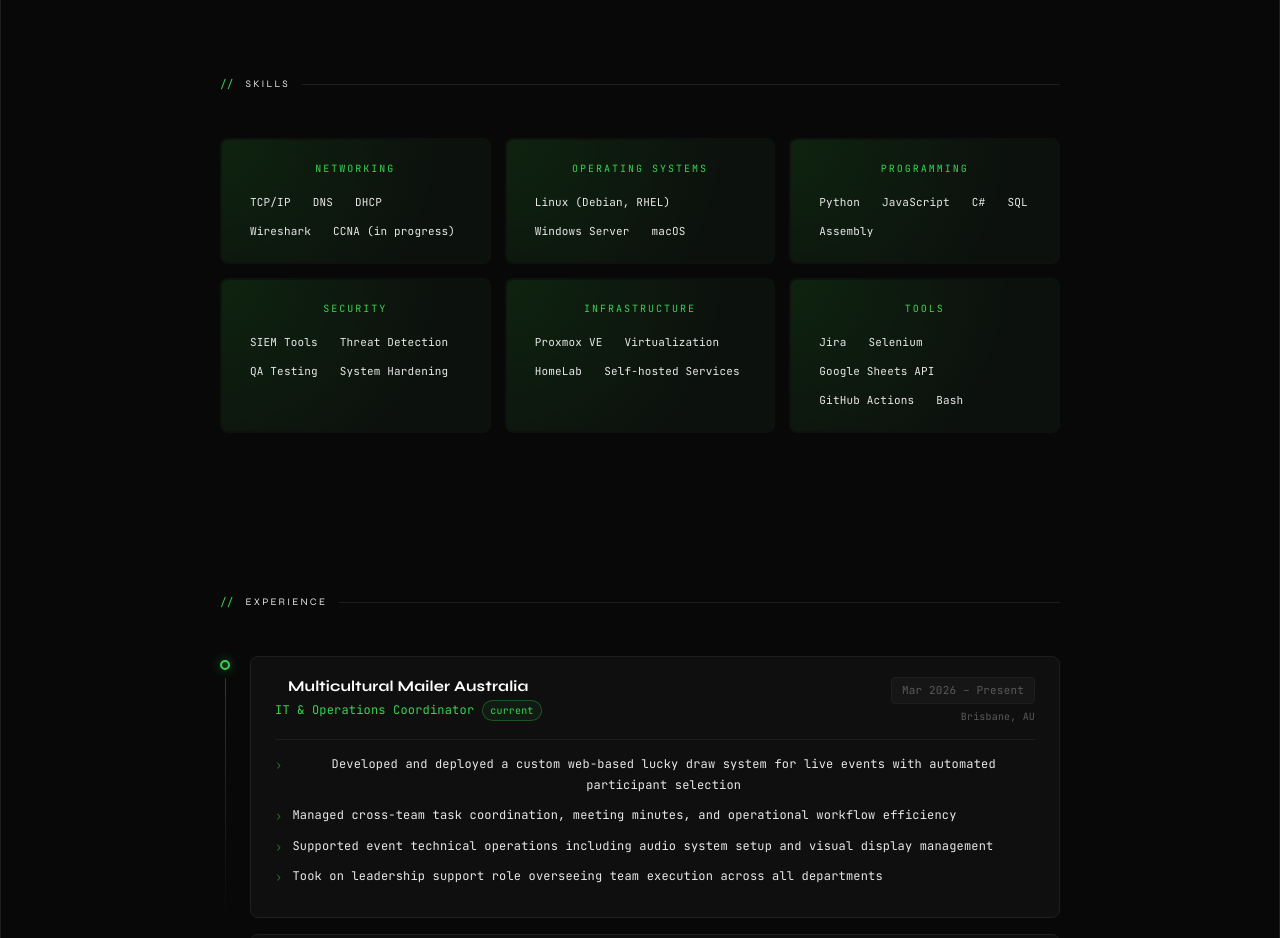
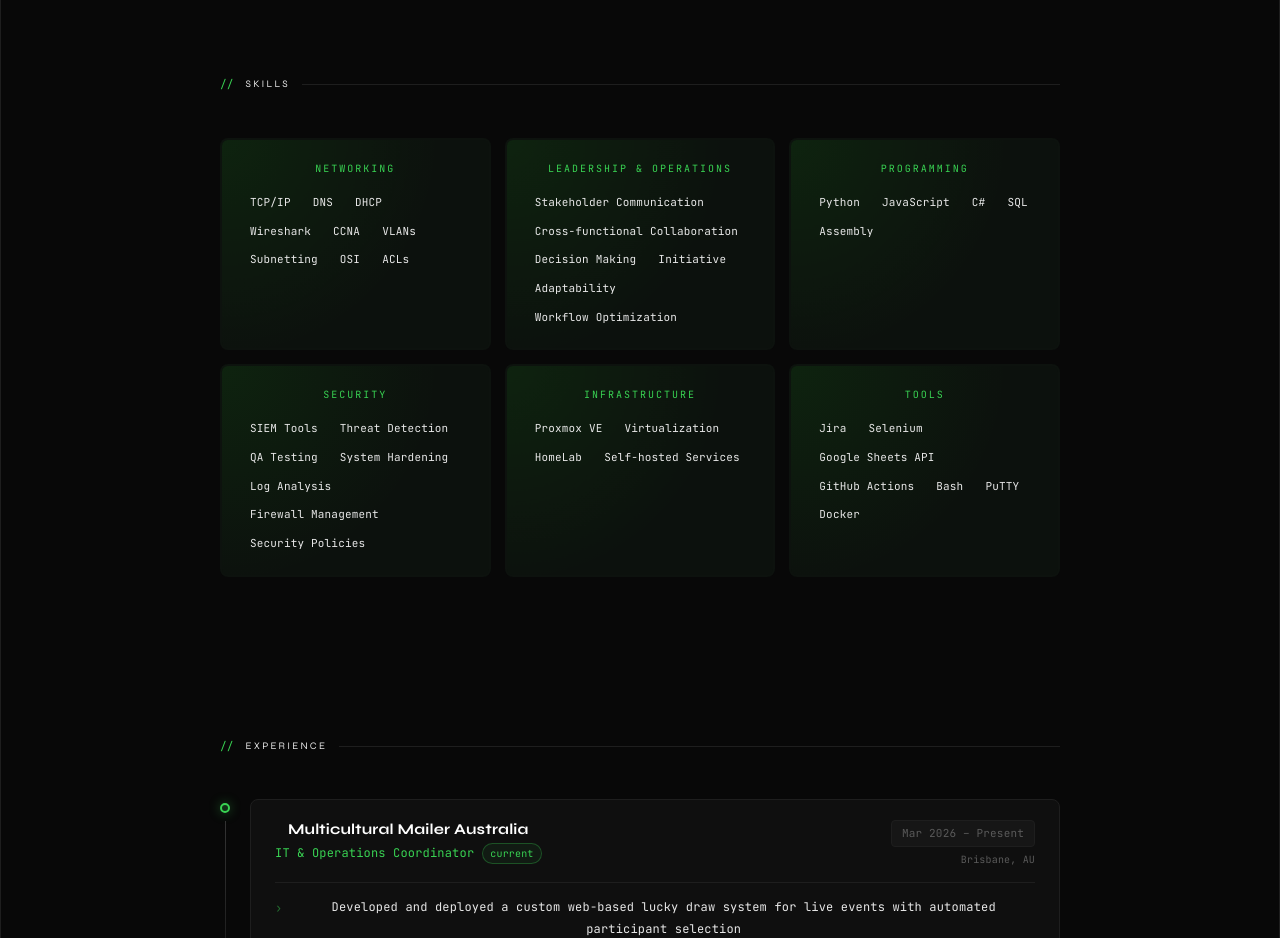
Before and after one commit to yellowcurryninja/rexume, a React (Vite) app: page / in a window 1280 px wide. Shown: the part 1320-2258 px from the top of the page. Built offline with nearby package versions, Linux system fonts and the light colour scheme.

Commit message:
few things

```diff
--- a/src/App.jsx
+++ b/src/App.jsx
@@ -28,12 +28,12 @@ const DATA = {
   about:
     "Entry-level IT professional with hands-on experience supporting campus IT operations and building practical skills through a personal HomeLab running DNS, storage, and server services on Proxmox. Currently completing a Bachelor of Cyber Security at Griffith University while studying toward CCNA certification. I build tools, automate things that shouldn't require manual work, and care about how networks actually function under the hood.",
   skills: [
-    { category: "Networking", items: ["TCP/IP", "DNS", "DHCP", "Wireshark", "CCNA (in progress)"] },
-    { category: "Operating Systems", items: ["Linux (Debian, RHEL)", "Windows Server", "macOS"] },
+    { category: "Networking", items: ["TCP/IP", "DNS", "DHCP", "Wireshark", "CCNA", "VLANs", "Subnetting", "OSI", "ACLs"] },
+    { category: "Leadership & Operations", items: ["Stakeholder Communication", "Cross-functional Collaboration", "Decision Making", "Initiative", "Adaptability", "Workflow Optimization"] },
     { category: "Programming", items: ["Python", "JavaScript", "C#", "SQL", "Assembly"] },
-    { category: "Security", items: ["SIEM Tools", "Threat Detection", "QA Testing", "System Hardening"] },
+    { category: "Security", items: ["SIEM Tools", "Threat Detection", "QA Testing", "System Hardening", "Log Analysis", "Firewall Management", "Security Policies"] },
     { category: "Infrastructure", items: ["Proxmox VE", "Virtualization", "HomeLab", "Self-hosted Services"] },
-    { category: "Tools", items: ["Jira", "Selenium", "Google Sheets API", "GitHub Actions", "Bash"] },
+    { category: "Tools", items: ["Jira", "Selenium", "Google Sheets API", "GitHub Actions", "Bash", "PuTTY", "Docker"] },
   ],
   experience: [
     {
```
